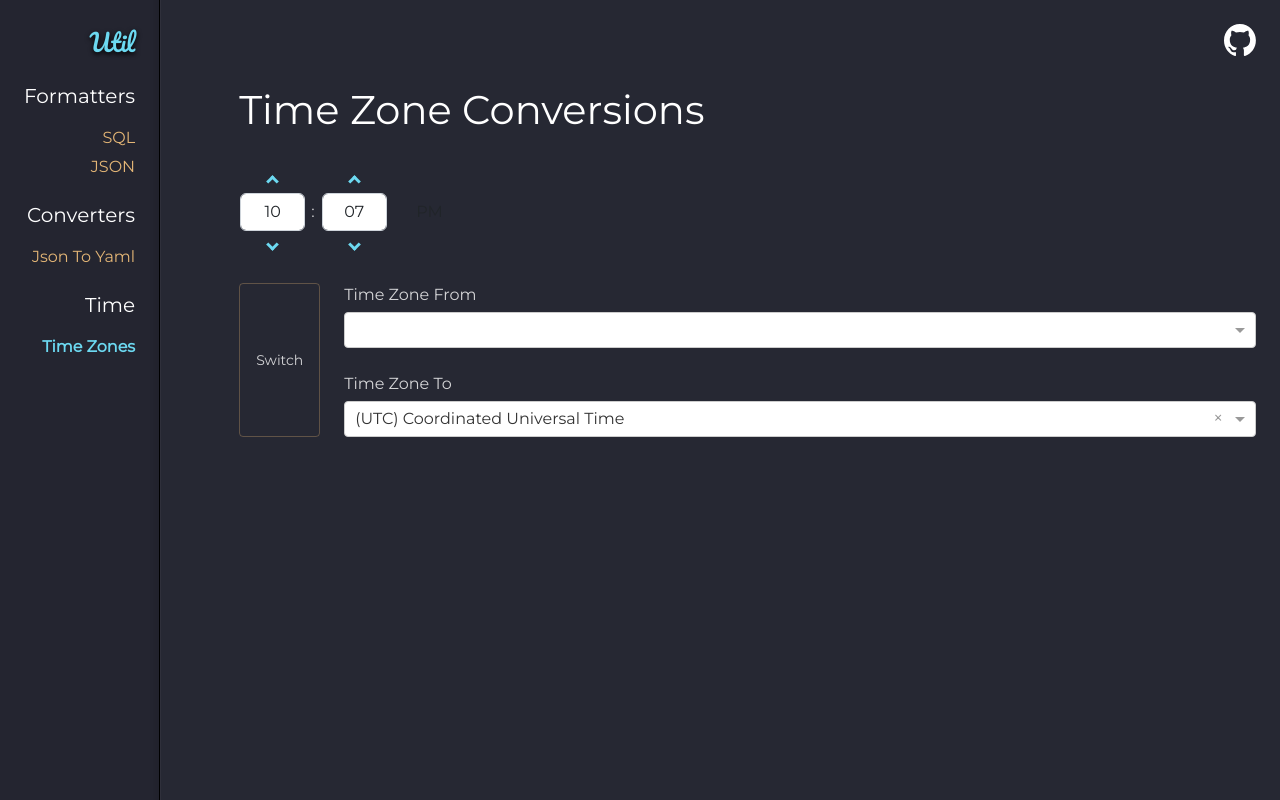
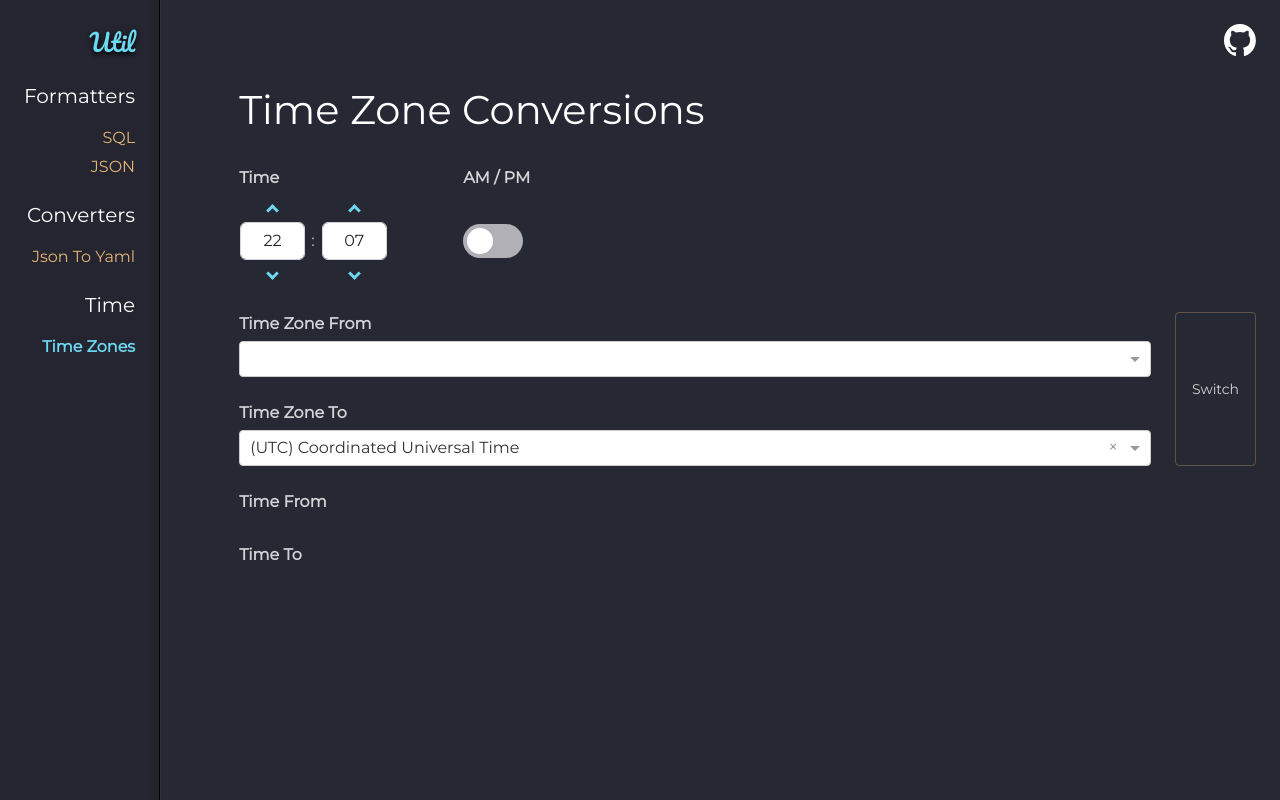
Before and after one commit to timothydodd/utilplex, an Angular app: page /time/zones in a window 1280 px wide. Built offline with nearby package versions, Linux system fonts and the light colour scheme.

Commit message:
Changed Time page

```diff
--- a/src/app/app.module.ts
+++ b/src/app/app.module.ts
@@ -11,7 +11,7 @@ import { SideBarComponent } from './nav/side-bar/side-bar.component';
 @NgModule({
   declarations: [
     AppComponent,
-    SideBarComponent,
+    SideBarComponent
   ],
   imports: [
     BrowserModule,
--- /dev/null
+++ b/src/app/components/switch/switch.component.html
@@ -0,0 +1,4 @@
+<label class="switch" [ngClass]="{'s-disable': disabled,'s-small':small}">
+    <input type="checkbox" [disabled]="disabled" [(ngModel)]="checked" (change)="change($event)">
+    <span class="slider round" [ngClass]="{'s-small':small}"></span>
+</label>
--- /dev/null
+++ b/src/app/components/switch/switch.component.scss
@@ -0,0 +1,99 @@
+$control-background: #fbf8ff;
+$green: rgba($color: mix(green, $control-background, 40%),
+        $alpha: 0.8,
+    );
+
+$red: rgba($color: mix(black, $control-background, 15%),
+        $alpha: 0.8,
+    );
+$small-size: 16px;
+
+:host {
+    label {
+        position: relative;
+        display: inline-block;
+        width: 60px;
+        height: 34px;
+
+        &.s-small {
+            width: 38px;
+            height: 22px;
+        }
+
+        &.s-disable {
+            opacity: 0.5;
+        }
+
+        .slider {
+            position: absolute;
+            cursor: pointer;
+            top: 0;
+            left: 0;
+            right: 0;
+            bottom: 0;
+            background-color: $red;
+            -webkit-transition: 0.4s;
+            transition: 0.4s;
+        }
+
+        .slider:before {
+            position: absolute;
+            content: "";
+            height: 26px;
+            width: 26px;
+            left: 4px;
+            bottom: 4px;
+            background-color: white;
+            -webkit-transition: 0.4s;
+            transition: 0.4s;
+        }
+
+        .slider.s-small:before {
+            height: $small-size;
+            width: $small-size;
+            left: 3px;
+            bottom: 3px;
+        }
+
+
+
+        /* Rounded sliders */
+        .slider.round {
+            border-radius: 34px;
+        }
+
+        .slider.round:before {
+            border-radius: 50%;
+        }
+
+        input {
+            opacity: 0;
+            width: 0;
+            height: 0;
+
+            .slider {
+                cursor: default !important;
+            }
+
+            &:checked+.slider {
+                background-color: $green;
+            }
+
+            &:focus+.slider {
+                box-shadow: 0 0 1px $green;
+            }
+
+            &:checked+.slider:before {
+                -webkit-transform: translateX(26px);
+                -ms-transform: translateX(26px);
+                transform: translateX(26px);
+            }
+
+            &:checked+.slider.s-small:before {
+                -webkit-transform: translateX($small-size);
+                -ms-transform: translateX($small-size);
+                transform: translateX($small-size);
+            }
+        }
+    }
+}
--- /dev/null
+++ b/src/app/components/switch/switch.component.ts
@@ -0,0 +1,67 @@
+import { CommonModule } from '@angular/common';
+import { Component, EventEmitter, Input, Output, forwardRef } from '@angular/core';
+import { ControlValueAccessor, FormsModule, NG_VALUE_ACCESSOR, ReactiveFormsModule } from '@angular/forms';
+const CUSTOM_VALUE_ACCESSOR: any = {
+  provide: NG_VALUE_ACCESSOR,
+  useExisting: forwardRef(() => SwitchComponent),
+  multi: true,
+};
+
+
+@Component({
+  selector: 'app-switch',
+  templateUrl: './switch.component.html',
+  styleUrls: ['./switch.component.scss'],
+  providers: [CUSTOM_VALUE_ACCESSOR],
+  imports: [
+    CommonModule,
+    FormsModule,
+    ReactiveFormsModule
+  ],
+  standalone: true
+})
+export class SwitchComponent implements ControlValueAccessor {
+
+  @Input()
+  small = false;
+  @Input()
+  checked = false;
+
+
+  @Input()
+  disabled = false;
+
+  @Output()
+  checkedEvent = new EventEmitter<boolean>();
+  constructor() {
+    this.onChange = (_: any) => { //nothing
+    };
+    this.onTouched = () => {//nothing
+    };
+  }
+  private onChange: (_: any) => void;
+  private onTouched: () => void;
+
+
+  writeValue(obj: any): void {
+    this.checked = obj;
+  }
+
+
+  registerOnChange(fn: any): void {
+    this.onChange = fn;
+  }
+
+  registerOnTouched(fn: any): void {
+    this.onTouched = fn;
+  }
+
+  setDisabledState(isDisabled: boolean): void {
+    this.disabled = isDisabled;
+  }
+  change(e:any) {
+   this.onChange(this.checked);
+    this.checkedEvent.emit(this.checked);
+  this.onTouched();
+  }
+}
--- a/src/app/time/time-zones/time-zones.component.html
+++ b/src/app/time/time-zones/time-zones.component.html
@@ -1,7 +1,23 @@
 <h1>Time Zone Conversions</h1>
-<timepicker [(ngModel)]="selectedTime" (ngModelChange)="timeZoneChanged()"></timepicker>
 <div class="flex-row">
-    <button class="btn btn-secondary" (click)="btnSwitch()">Switch</button>
+    <div class="flex-column f-center">
+        <label for="timePicker">Time</label>
+        <timepicker id="timePicker" [(ngModel)]="selectedTime" (ngModelChange)="timeZoneChanged()"
+                    [showMeridian]="this.amPM">
+        </timepicker>
+    </div>
+    <div class="flex-column f-center grow">
+        <label for="amPMSwitch">AM / PM</label>
+        <div class="flex-column f-center grow">
+            <app-switch id="amPMSwitch" [(ngModel)]="amPM"></app-switch>
+        </div>
+    </div>
+
+</div>
+
+
+<div class="flex-row">
+
     <div class="flex-column grow gap-24">
         <div class="flex-column">
             <label for="tzFrom">Time Zone From</label>
@@ -15,8 +31,15 @@
                        (change)="timeZoneChanged()"></ng-select>
         </div>
     </div>
-
+    <button class="btn btn-secondary" (click)="btnSwitch()">Switch</button>
 </div>
 <div *ngIf="error()" class="error">{{error()}}</div>
 
-{{currentTime()}}
+<div class="flex-column">
+    <label for="tzFrom">Time From</label>
+    <div class="time">{{currentTimeFrom()}}</div>
+</div>
+<div class="flex-column">
+    <label for="tzFrom">Time To</label>
+    <div class="time">{{currentTimeTo()}}</div>
+</div>
--- a/src/app/time/time-zones/time-zones.component.scss
+++ b/src/app/time/time-zones/time-zones.component.scss
@@ -25,6 +25,14 @@
     }
 
 
+    label {
+        font-weight: bold;
+    }
+
+    .time {
+        font-size: 26px;
+        color: var(--secondary);
+    }
 
     .error {
         color: red;
@@ -32,7 +40,14 @@
         text-overflow: ellipsis;
     }
 
+    .f-center {
+        justify-content: center;
+        // align-items: center;
+    }
 
+    timepicker {
+        width: 200px;
+    }
 
     ngx-monaco-editor {
         position: absolute;
--- a/src/app/time/time-zones/time-zones.component.ts
+++ b/src/app/time/time-zones/time-zones.component.ts
@@ -4,6 +4,7 @@ import { Component, inject, signal } from '@angular/core';
 import { FormsModule } from '@angular/forms';
 import { NgSelectModule } from '@ng-select/ng-select';
 import { TimepickerModule } from 'ngx-bootstrap/timepicker';
+import { SwitchComponent } from 'src/app/components/switch/switch.component';
 @Component({
   selector: 'app-time-zones',
   templateUrl: './time-zones.component.html',
@@ -14,7 +15,9 @@ import { TimepickerModule } from 'ngx-bootstrap/timepicker';
     NgSelectModule,
     FormsModule,
     HttpClientModule,
-    TimepickerModule]
+    TimepickerModule,
+    SwitchComponent
+  ]
 })
 export class TimeZonesComponent {
   error = signal<string>('');
@@ -22,10 +25,11 @@ export class TimeZonesComponent {
   covertToZone :TimeZone | any;
   zones: TimeZone[] = [];
   selectedTime = new Date();
-  currentTime = signal<string>('');
+  currentTimeFrom = signal<string>('');
+  currentTimeTo = signal<string>('');
   httpClient = inject(HttpClient);
-
   ZoneConversions: ZoneConversion[] = [];
+  amPM = false;
   constructor() {
     this.loadData();
   }
@@ -59,22 +63,28 @@ export class TimeZonesComponent {
     return;
     const time = this.selectedTime;
 
-    const hour =  time.getHours() - this.currentZone.offset;
+
     const today = new Date();
 
-    const ndate = new Date(today.getFullYear(), today.getMonth(), today.getDate(), hour, time.getMinutes(), time.getSeconds());
 
-    ndate.setHours(ndate.getHours() + this.covertToZone.offset);
-    const lDate = time.toLocaleString("en-US", { timeZone: this.currentZone.utc[0], weekday: "long", year: "numeric", month: "2-digit", day: "numeric" });
-    const lTime = time.toLocaleTimeString("en-US", { timeZone: this.currentZone.utc[0], hour12: false, hour: 'numeric', minute: '2-digit' });
+    const timeFrom = new Date(Date.UTC(today.getFullYear(), today.getMonth(), today.getDate(), time.getHours(), time.getMinutes(), time.getSeconds()));
+
+
+
+    const ndate = new Date(timeFrom.getTime() - (this.currentZone.offset * 60 * 60 * 1000));
+
+
+    const fDate = timeFrom.toLocaleString("en-US", { timeZone: 'UTC', weekday: "long", year: "numeric", month: "2-digit", day: "numeric" });
+    const fTime = timeFrom.toLocaleTimeString("en-US", { timeZone: 'UTC', hour12: this.amPM, hour: 'numeric', minute: '2-digit' });
 
 
     const tDate = ndate.toLocaleString("en-US", { timeZone: this.covertToZone.utc[0], weekday: "long", year: "numeric", month: "2-digit", day: "numeric" });
-    const tTime = ndate.toLocaleTimeString("en-US", { timeZone: this.covertToZone.utc[0], hour12: false, hour: 'numeric', minute: '2-digit' });
+    const tTime = ndate.toLocaleTimeString("en-US", { timeZone: this.covertToZone.utc[0], hour12: this.amPM, hour: 'numeric', minute: '2-digit' });
 
 
 
-    this.currentTime.set('From :' + lDate + " "+ lTime + " To: " + tDate + " " + tTime);
+    this.currentTimeFrom.set(fDate + " "+ fTime);
+    this.currentTimeTo.set( tDate + " " + tTime);
 
 
 
```
Also changed, not shown: 1 other file (tests, documents, lock files or other folders).
